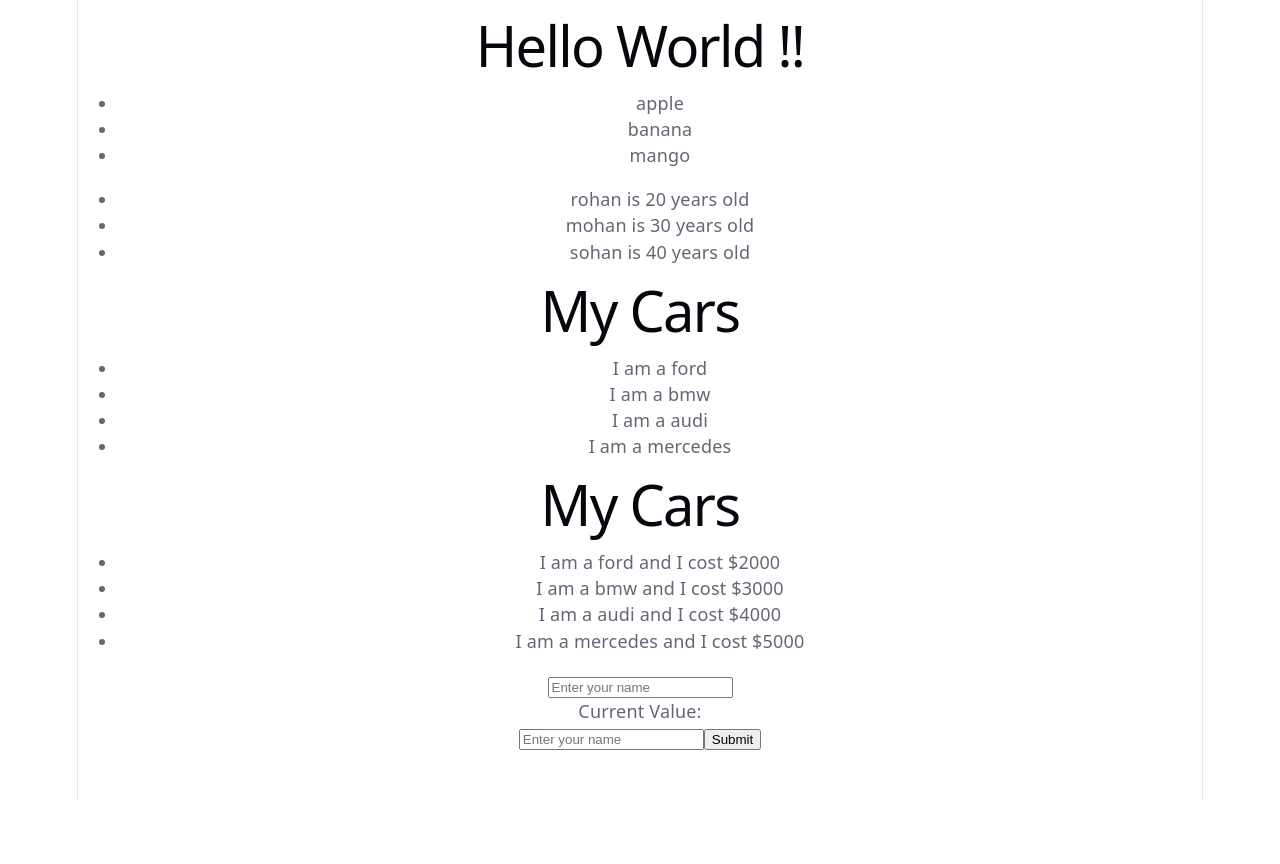
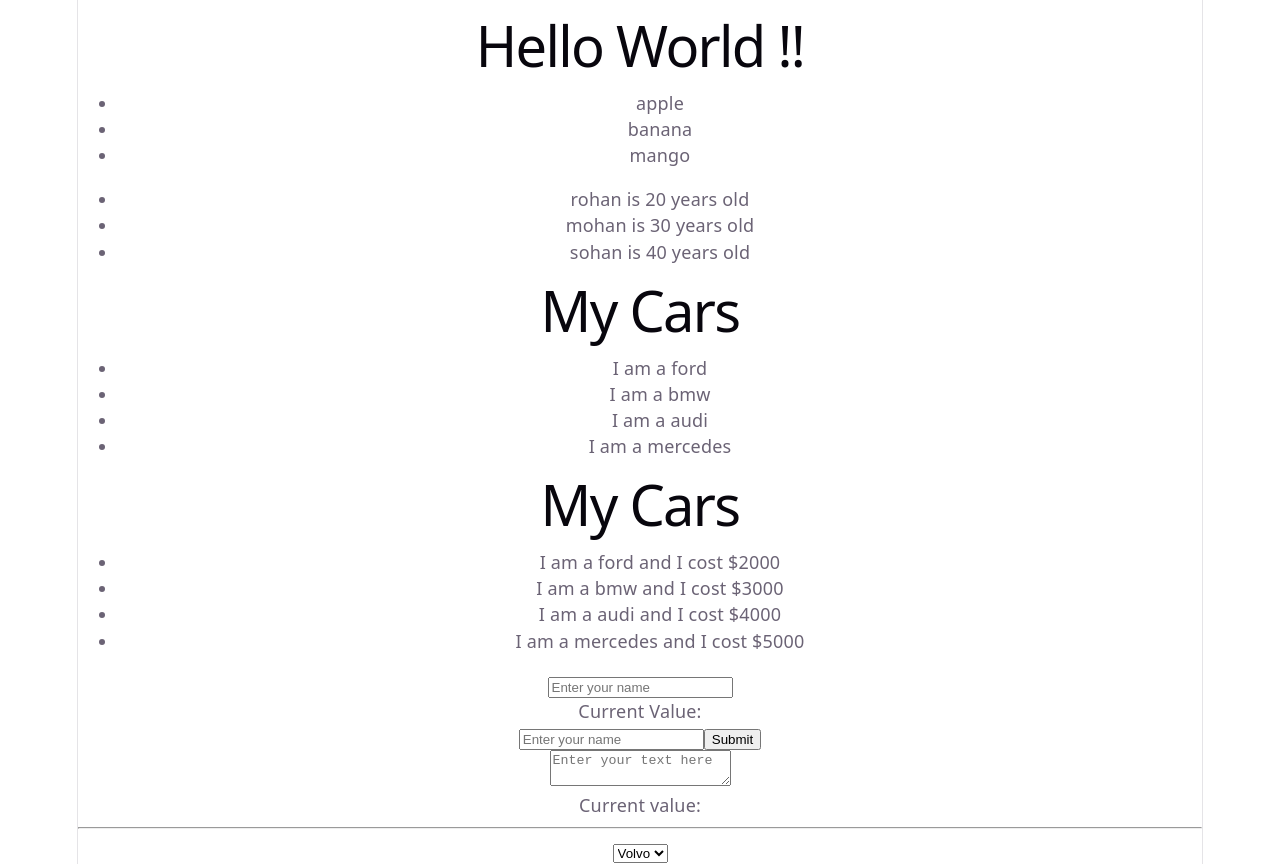
Before and after one commit to vaishali86c/Learn_ReactJS, a React (Vite) app in the folder 04-my-react-app/: page / in a window 1280 px wide. Before the commit the page ends 800 px from the top, so only its background shows below. Built offline with nearby package versions, Linux system fonts and the light colour scheme.

Commit message:
React Form select

```diff
--- a/04-my-react-app/src/App.jsx
+++ b/04-my-react-app/src/App.jsx
@@ -1,6 +1,6 @@
 import './App.css'
 import { MyCar, MyCars} from './components/myCar'
-import { MyForm, MyFormSubmit } from './components/MyForm'
+import { FormSelected, MyForm, MyFormSubmit, TextArea } from './components/MyForm'
 import { MyList, UserList } from './components/myList'
 
 function App() {
@@ -15,6 +15,9 @@ function App() {
         <MyCars />
         <MyForm />
         <MyFormSubmit />
+        <TextArea />
+        <hr />
+        <FormSelected />
       </div>
 
     </>
--- a/04-my-react-app/src/components/MyForm.jsx
+++ b/04-my-react-app/src/components/MyForm.jsx
@@ -45,4 +45,43 @@ function MyFormSubmit() {
     )
 }
 
-export { MyForm, MyFormSubmit };
+function TextArea() {
+
+    const [mytxt, setMytxt] = useState("");
+
+    function handleChange(e) {
+        setMytxt(e.target.value);
+    }
+
+    return (
+        <form>
+            <textArea placeholder="Enter your text here"
+            value={mytxt}
+            onChange={handleChange}
+            />
+            <p>Current value: {mytxt}</p>
+        </form>
+    )
+}
+
+function FormSelected() {
+
+    const [selectedCar, setSelectedCar] = useState("Volvo");
+
+    function handleChange(e) {
+        setSelectedCar(e.target.value);
+    }
+
+    return (
+        <form>
+            <select value={selectedCar} onChange={handleChange}>
+                <option>Ford</option>
+                <option>Volvo</option>
+                <option>Fiat</option>
+            </select>
+        </form>
+    )
+}
+
+
+export { MyForm, MyFormSubmit, TextArea, FormSelected };
```
